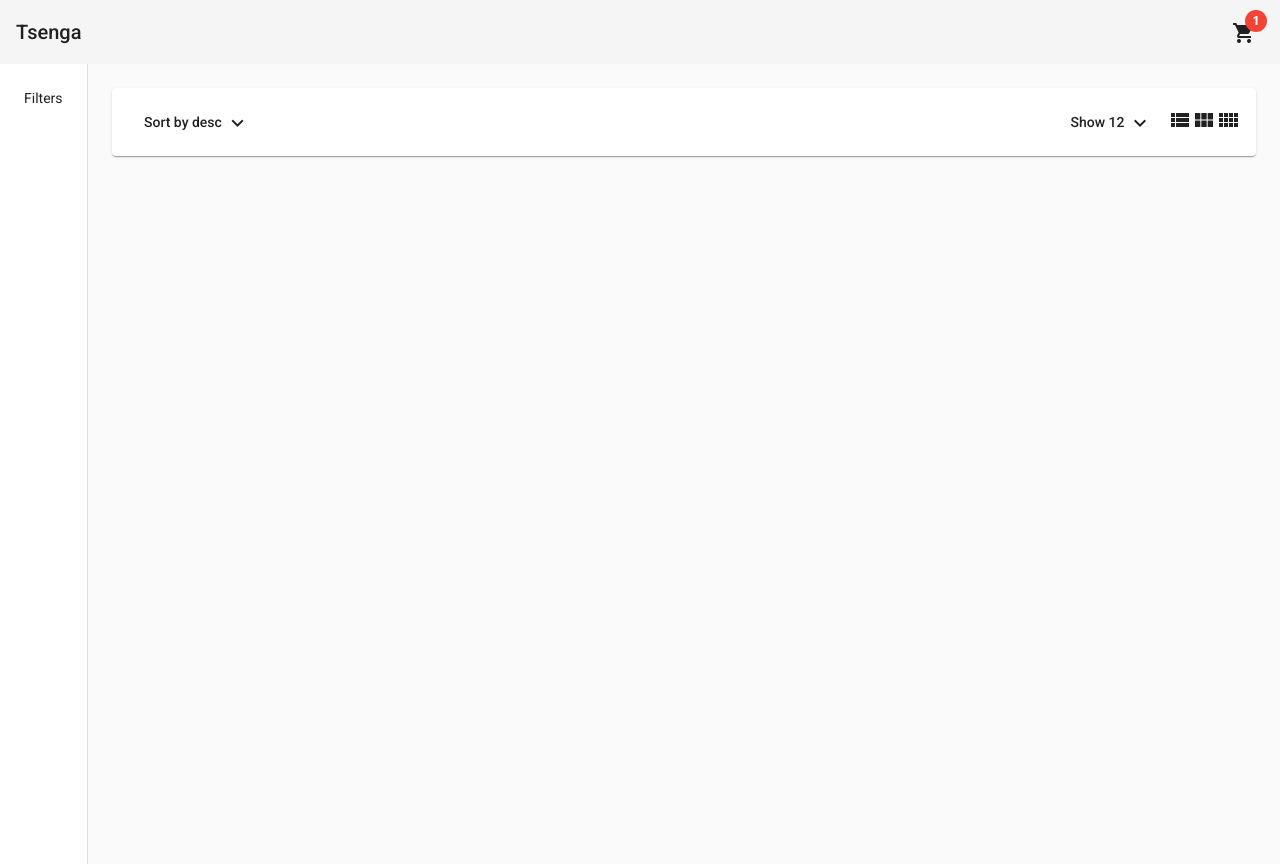
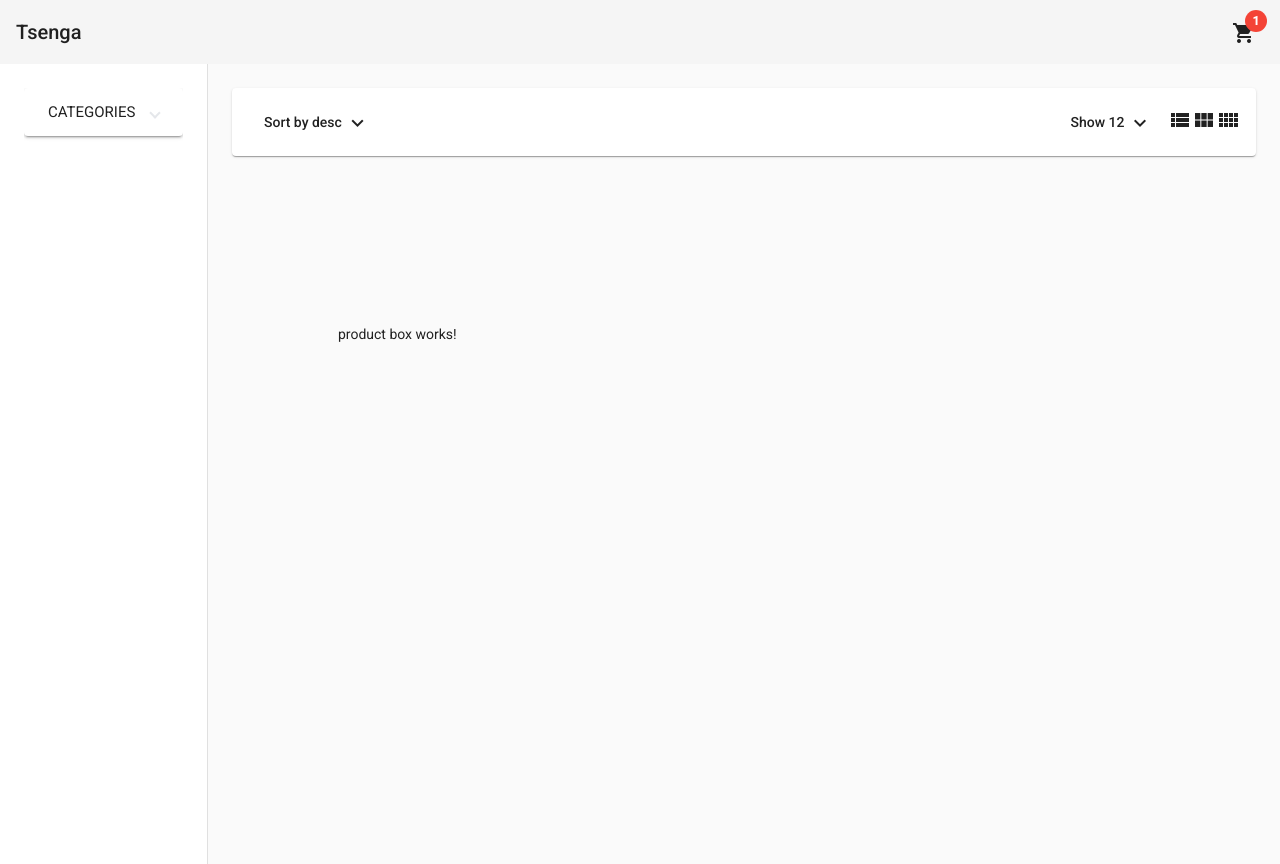
Before and after one commit to mpendulo-dev/tsenga-ecommerce, an Angular app: page /home in a window 1280 px wide. Built offline with nearby package versions, Linux system fonts and the light colour scheme.

Commit message:
added sidebar filter for categories

```diff
--- a/src/app/app.module.ts
+++ b/src/app/app.module.ts
@@ -19,9 +19,11 @@ import { MatSnackBarModule } from "@angular/material/snack-bar";
 import { HeaderComponent } from './components/header/header.component';
 import { HomeComponent } from './pages/home/home.component';
 import { ProductsHeaderComponent } from './pages/components/products-header/products-header.component';
+import { FiltersComponent } from './pages/components/filters/filters.component';
+import { ProductBoxComponent } from './pages/components/product-box/product-box.component';
 
 @NgModule({
-    declarations: [AppComponent, HeaderComponent, HomeComponent, ProductsHeaderComponent],
+    declarations: [AppComponent, HeaderComponent, HomeComponent, ProductsHeaderComponent, FiltersComponent, ProductBoxComponent],
     imports: [
         BrowserModule,
         AppRoutingModule,
--- a/src/app/components/header/header.component.html
+++ b/src/app/components/header/header.component.html
@@ -34,7 +34,7 @@
                     <mat-icon>remove_shopping_cart</mat-icon>
                 </button>
                 <button class="bg-green-600 text-white rounded-full w-9 h-9" routerLink="cart">
-                    <mat-icon>remove_shopping_cart</mat-icon>
+                    <mat-icon>shopping_cart</mat-icon>
                 </button>
             </div>
         </div>
--- /dev/null
+++ b/src/app/pages/components/filters/filters.component.html
@@ -0,0 +1,14 @@
+<mat-expansion-panel *ngIf="categories">
+    <mat-expansion-panel-header>
+        <mat-panel-title> CATEGORIES </mat-panel-title>
+    </mat-expansion-panel-header>
+    <mat-selection-list [multiple]="false">
+        <mat-list-option
+            *ngFor="let category of categories"
+            [value]=""
+            category-selected="selected"
+        >
+            <button (click)="onShowCategory(category)">{{ category }}</button>
+        </mat-list-option>
+    </mat-selection-list>
+</mat-expansion-panel>
--- /dev/null
+++ b/src/app/pages/components/filters/filters.component.ts
@@ -0,0 +1,17 @@
+import { Component, OnInit, Output, EventEmitter } from "@angular/core";
+
+@Component({
+    selector: "app-filters",
+    templateUrl: "./filters.component.html",
+})
+export class FiltersComponent implements OnInit {
+    @Output() showCategory = new EventEmitter<string>();
+    categories = ["shoes", "sport"];
+
+    constructor() {}
+
+    ngOnInit(): void {}
+    onShowCategory(category: string): void {
+        this.showCategory.emit(category);
+    }
+}
--- /dev/null
+++ b/src/app/pages/components/product-box/product-box.component.html
@@ -0,0 +1 @@
+<p>product box works!</p>
--- /dev/null
+++ b/src/app/pages/components/product-box/product-box.component.ts
@@ -0,0 +1,14 @@
+import { Component, OnInit } from '@angular/core';
+
+@Component({
+  selector: 'app-product-box',
+  templateUrl: './product-box.component.html'
+})
+export class ProductBoxComponent implements OnInit {
+
+  constructor() { }
+
+  ngOnInit(): void {
+  }
+
+}
--- a/src/app/pages/home/home.component.html
+++ b/src/app/pages/home/home.component.html
@@ -3,9 +3,16 @@
     class="min-h-full max-w-7xl mx-auto border-x"
 >
     <mat-drawer mode="side" opened class="p-6">
-        <div>Filters</div>
+        <app-filters (showCategory)="onShowCategory($event)"></app-filters>
     </mat-drawer>
     <mat-drawer-content class="p-6">
-        <app-products-header (layoutColumns)="changeLayout($event)"></app-products-header>
+        <app-products-header
+            (layoutColumns)="changeLayout($event)"
+        ></app-products-header>
+        <mat-grid-list gutterSize="16" [cols]="cols" [rowHeight]="rowHeight">
+            <mat-grid-tile>
+                <app-product-box></app-product-box>
+            </mat-grid-tile>
+        </mat-grid-list>
     </mat-drawer-content>
 </mat-drawer-container>
--- a/src/app/pages/home/home.component.ts
+++ b/src/app/pages/home/home.component.ts
@@ -1,5 +1,6 @@
 import { Component, OnInit } from "@angular/core";
 
+const ROWS_HEIGHT: { [id: number]: number } = { 1: 400, 3: 335, 4: 350 };
 @Component({
     selector: "app-home",
     templateUrl: "./home.component.html",
@@ -7,11 +8,17 @@ import { Component, OnInit } from "@angular/core";
 })
 export class HomeComponent implements OnInit {
     cols = 3;
+    rowHeight = ROWS_HEIGHT[this.cols];
+    category: string | undefined;
     constructor() {}
 
     ngOnInit(): void {}
 
     changeLayout(colsNum: number): void {
         this.cols = colsNum;
+        this.rowHeight = ROWS_HEIGHT[this.cols];
+    }
+    onShowCategory(newCategory: string): void {
+        this.category = newCategory;
     }
 }
```
